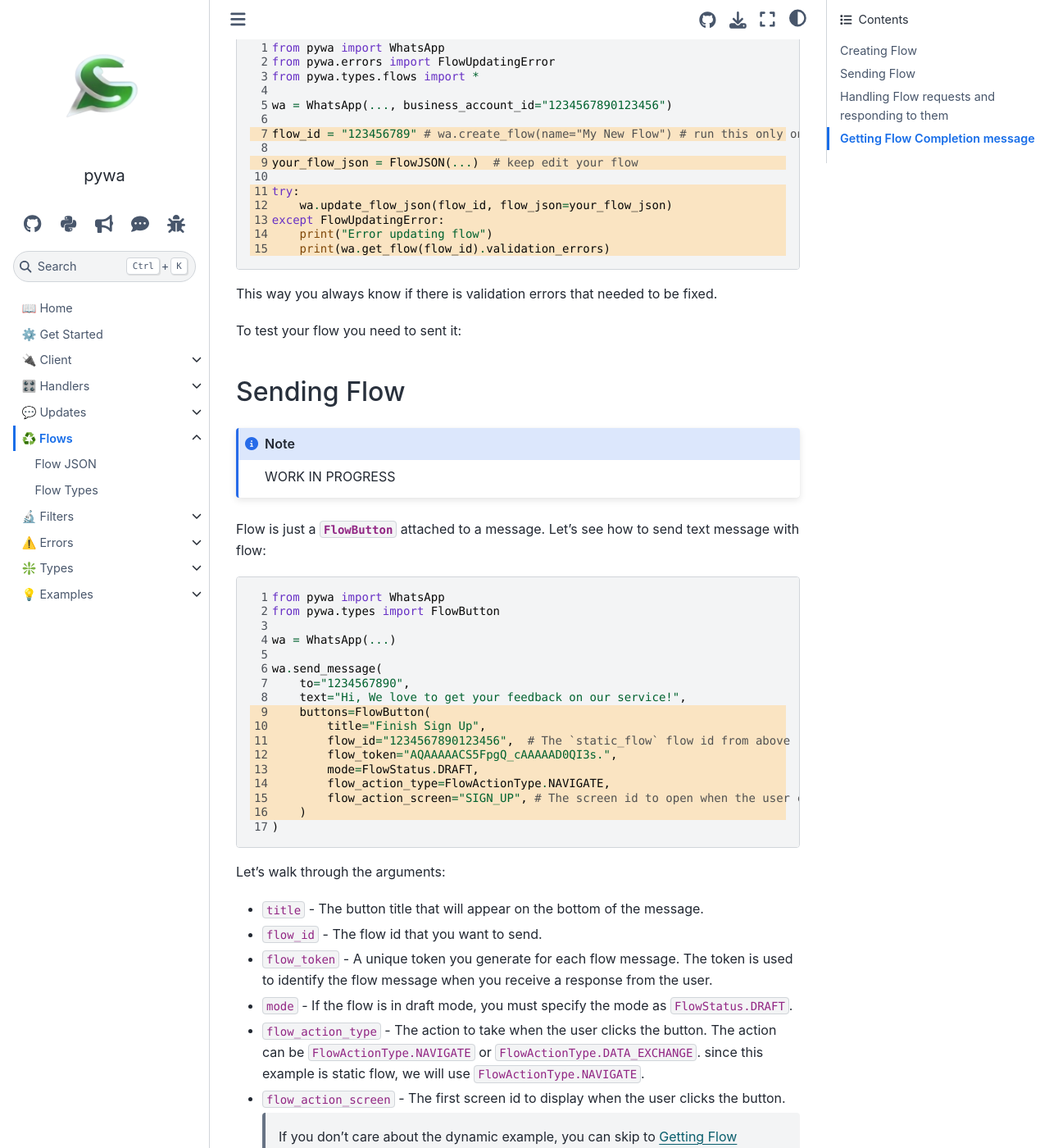
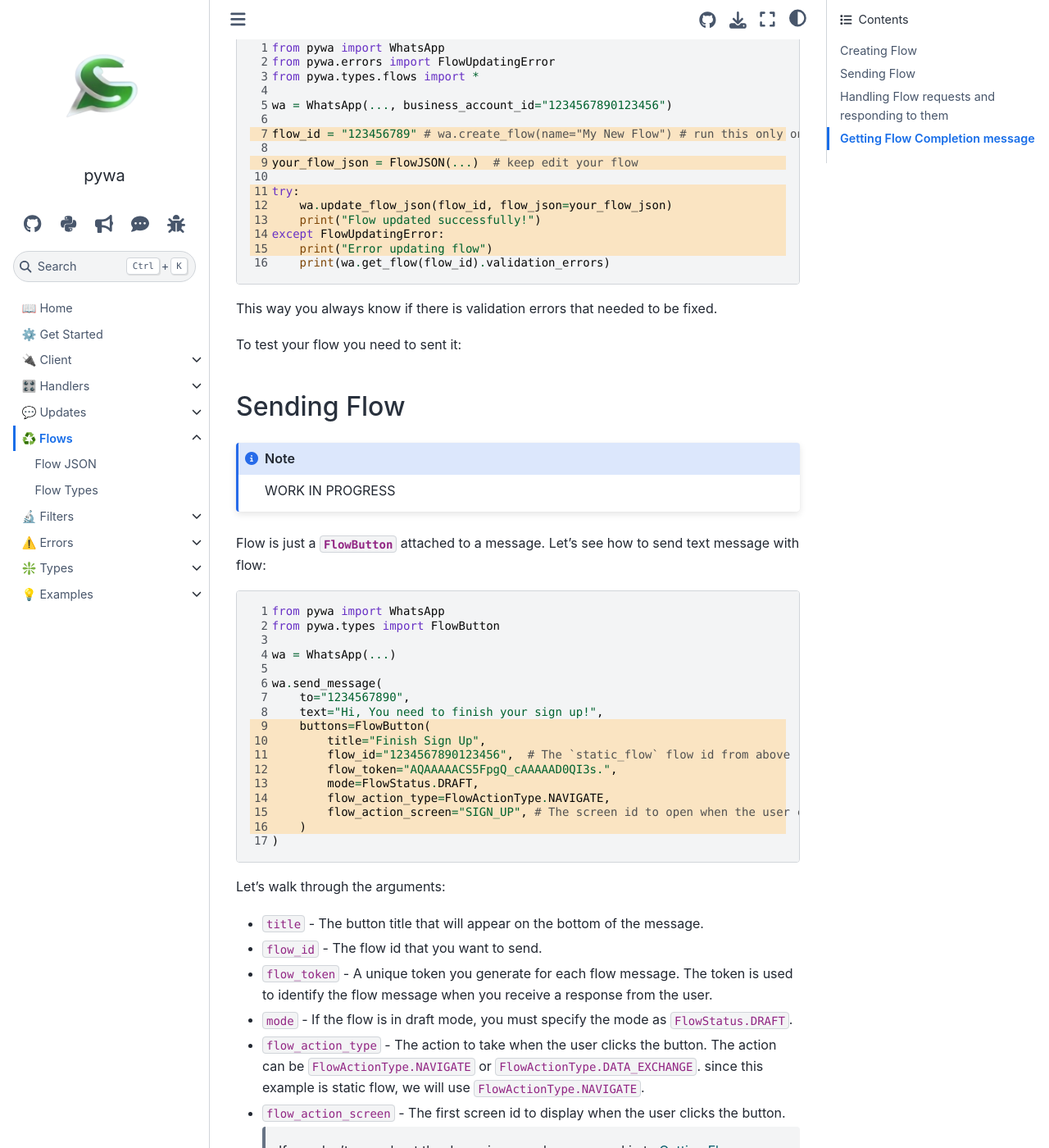
Before and after one commit to david-lev/pywa, a Sphinx documentation site: the page built from docs/source/content/flows/overview.rst, in a window 1280 px wide and 1400 px high, scrolled down 3365 px. Shown: the whole window at 82% size. Built offline with Sphinx 7.4.7 and the Sphinx Book theme 1.1.4, drawn with Linux system fonts in a browser that asks for light colours; some of the changed text lies outside the part shown.

Commit message:
[docs] fix example

```diff
--- a/docs/source/content/examples/sign_up_flow.rst
+++ b/docs/source/content/examples/sign_up_flow.rst
@@ -1056,7 +1056,8 @@ Finally, let's update the flow's JSON with :meth:`~pywa.client.WhatsApp.update_f
         )
         print("Flow updated successfully")
     except FlowUpdatingError as e:
-        print(wa.get_flow_json(flow_id=flow_id).validation_errors)
+        print("Flow updating failed")
+        print(wa.get_flow(flow_id=flow_id).validation_errors)
 
 Storing Users
 ------------
--- a/docs/source/content/flows/overview.rst
+++ b/docs/source/content/flows/overview.rst
@@ -425,6 +425,7 @@ If you are working back and forth on the FlowJSON, you can do something like thi
 
     try:
         wa.update_flow_json(flow_id, flow_json=your_flow_json)
+        print("Flow updated successfully!")
     except FlowUpdatingError:
         print("Error updating flow")
         print(wa.get_flow(flow_id).validation_errors)
@@ -458,7 +459,7 @@ Let's see how to send text message with flow:
 
     wa.send_message(
         to="1234567890",
-        text="Hi, We love to get your feedback on our service!",
+        text="Hi, You need to finish your sign up!",
         buttons=FlowButton(
             title="Finish Sign Up",
             flow_id="1234567890123456",  # The `static_flow` flow id from above
@@ -589,7 +590,7 @@ We need to tell WhatsApp to send the requests to our serve. :meth:`~pywa.client.
 
     wa.update_flow_metadata(
         flow_id="1234567890123456",  # The `dynamic_flow` flow id from above
-        endpoint_uri="https://our-server.com/flow"
+        endpoint_uri="https://your-server.com/flow"
     )
 
 Let's send the flow. this time with an image:
```
